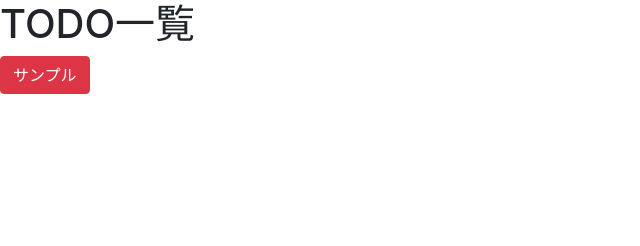
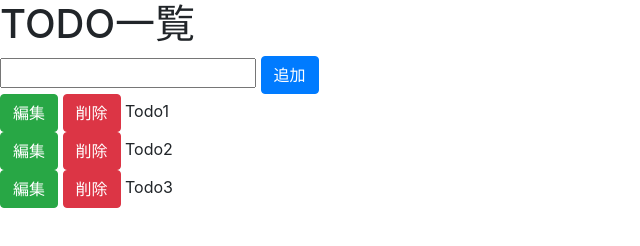
Before and after one commit to veloyamigiku/FrontPhase3, a website: page Todo/index.html in a window 1280 px wide. Shown: the whole page, without its empty margins (0-640 px from the left). Drawn offline with nearby package versions, Linux system fonts and the light colour scheme; files that its build step writes are made by us from their sources; files whose address does not match are found by name.

Commit message:
・画面をレイアウトする。

```diff
--- a/Todo/index.html
+++ b/Todo/index.html
@@ -7,7 +7,27 @@
     </head>
     <body>
         <h1>TODO一覧</h1>
-        <button type="button" class="btn btn-danger">サンプル</button>
+        <div>
+            <div class="todo-input-item"><input type="text"></div>
+            <div class="todo-input-item"><button type="button" class="btn btn-primary">追加</button></div>
+        </div>
+        <div>
+            <div>
+                <div class="todo-list-item"><button type="button" class="todo-fix-button btn btn-success">編集</button></div>
+                <div class="todo-list-item"><button type="button" class="todo-delete-button btn btn-danger">削除</button></div>
+                <div class="todo-list-item">Todo1</div>
+            </div>
+            <div>
+                <div class="todo-list-item"><button type="button" class="todo-fix-button btn btn-success">編集</button></div>
+                <div class="todo-list-item"><button type="button" class="todo-delete-button btn btn-danger">削除</button></div>
+                <div class="todo-list-item">Todo2</div>
+            </div>
+            <div>
+                <div class="todo-list-item"><button type="button" class="todo-fix-button btn btn-success">編集</button></div>
+                <div class="todo-list-item"><button type="button" class="todo-delete-button btn btn-danger">削除</button></div>
+                <div class="todo-list-item">Todo3</div>
+            </div>
+        </div>
         <script src="dist/main.js"></script>
     </body>
 </html>
--- a/Todo/sass/custom.scss
+++ b/Todo/sass/custom.scss
@@ -1 +1,9 @@
 @import "node_modules/bootstrap/scss/bootstrap";
+
+.todo-input-item {
+    display: inline;
+}
+
+.todo-list-item {
+    display: inline;
+}
```
